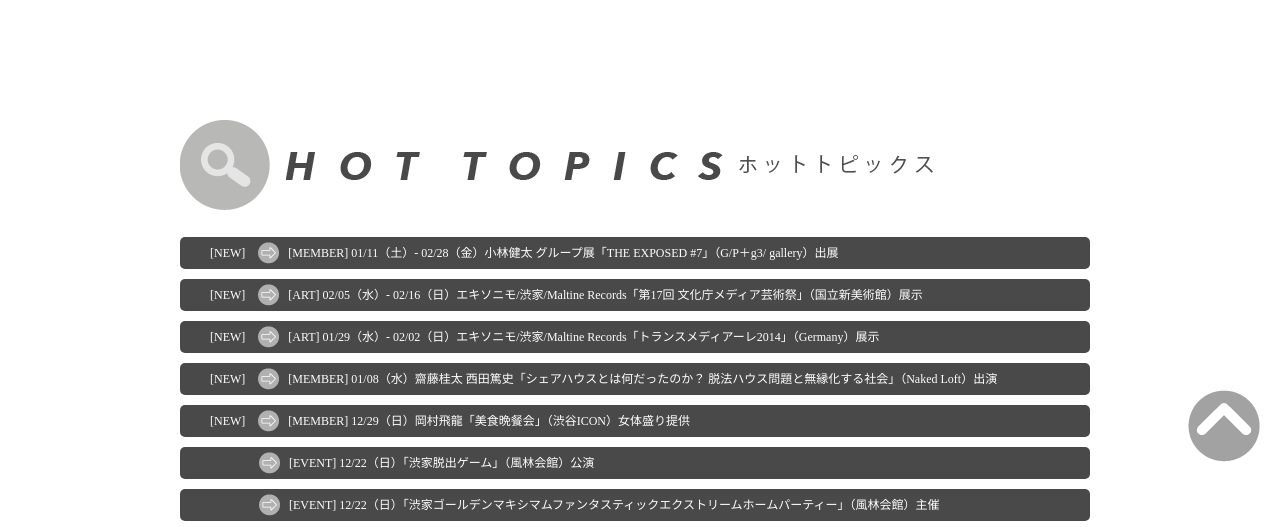
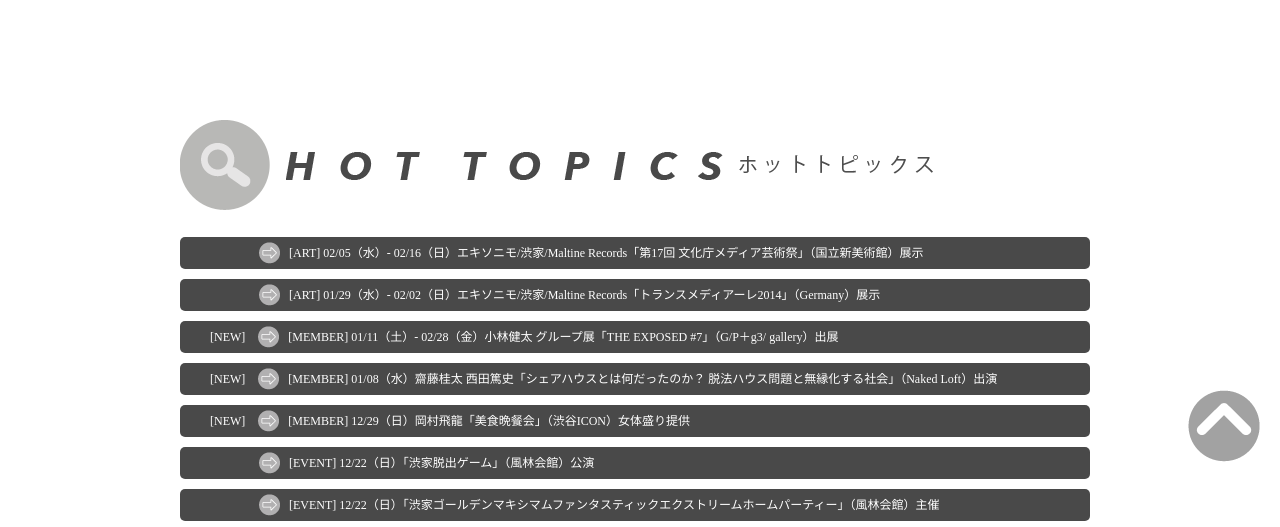
Before and after one commit to ayafujiaya/shibuhouse_new_web, a PHP site: page / in a window 1280 px wide. Shown: the part 435-962 px from the top of the page. Run offline with PHP 8.4, Linux system fonts and the light colour scheme; some libraries are stand-ins or nearby versions.

Commit message:
Update index.php

```diff
--- a/index.php
+++ b/index.php
@@ -41,9 +41,9 @@
         </div><!-- hot_topics_pic -->
         <div id="hot_topics_text">
           <ul>
+            <li class="topics"><sep class="topics_date">　　　 </sep><img class="arrow" src="./img/arrow.png"><sep class="topics_date">[ART]   <a href="http://j-mediaarts.jp/awards/recommends?locale=ja&section_id=2" target="_blank">02/05（水）- 02/16（日）エキソニモ/渋家/Maltine Records「第17回 文化庁メディア芸術祭」（国立新美術館）展示</a></sep></li>
+            <li class="topics"><sep class="topics_date">　　　 </sep><img class="arrow" src="./img/arrow.png"><sep class="topics_date">[ART]   <a href="http://jmaf-promote.jp/global/18.html" target="_blank">01/29（水）- 02/02（日）エキソニモ/渋家/Maltine Records「トランスメディアーレ2014」（Germany）展示</a></sep></li>
             <li class="topics"><sep class="topics_date">[NEW] </sep><img class="arrow" src="./img/arrow.png"><sep class="topics_date">[MEMBER] <a href="http://kentacobayashi.com/" target="_blank">01/11（土）- 02/28（金）小林健太 グループ展「THE EXPOSED #7」（G/P＋g3/ gallery）出展</a></sep></li>
-            <li class="topics"><sep class="topics_date">[NEW] </sep><img class="arrow" src="./img/arrow.png"><sep class="topics_date">[ART]   <a href="http://j-mediaarts.jp/awards/recommends?locale=ja&section_id=2" target="_blank">02/05（水）- 02/16（日）エキソニモ/渋家/Maltine Records「第17回 文化庁メディア芸術祭」（国立新美術館）展示</a></sep></li>
-            <li class="topics"><sep class="topics_date">[NEW] </sep><img class="arrow" src="./img/arrow.png"><sep class="topics_date">[ART]   <a href="http://jmaf-promote.jp/global/18.html" target="_blank">01/29（水）- 02/02（日）エキソニモ/渋家/Maltine Records「トランスメディアーレ2014」（Germany）展示</a></sep></li>
             <li class="topics"><sep class="topics_date">[NEW] </sep><img class="arrow" src="./img/arrow.png"><sep class="topics_date">[MEMBER] <a href="http://www.loft-prj.co.jp/schedule/naked/20614" target="_blank">01/08（水）齋藤桂太 西田篤史「シェアハウスとは何だったのか？ 脱法ハウス問題と無縁化する社会」（Naked Loft）出演</a></sep></li>
             <li class="topics"><sep class="topics_date">[NEW] </sep><img class="arrow" src="./img/arrow.png"><sep class="topics_date">[MEMBER] <a href="http://bisyoku-vansankai.info/" target="_blank">12/29（日）岡村飛龍「美食晩餐会」（渋谷ICON）女体盛り提供</a></sep></li>
             <li class="topics"><sep class="topics_date">　　　 </sep><img class="arrow" src="./img/arrow.png"><sep class="topics_date">[EVENT] <a href="./shibu_e/bourei.html" target="_blank">12/22（日）「渋家脱出ゲーム」（風林会館）公演</a></sep></li>
```
